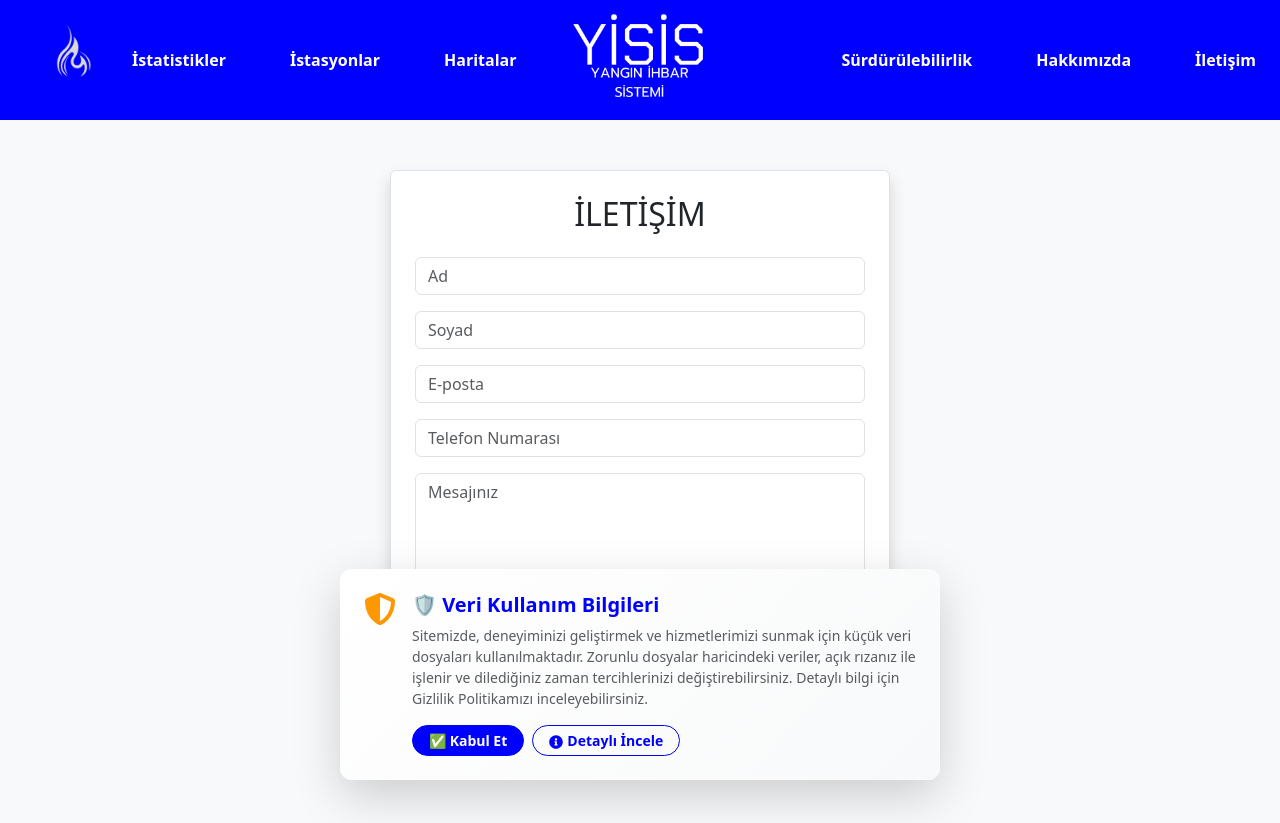
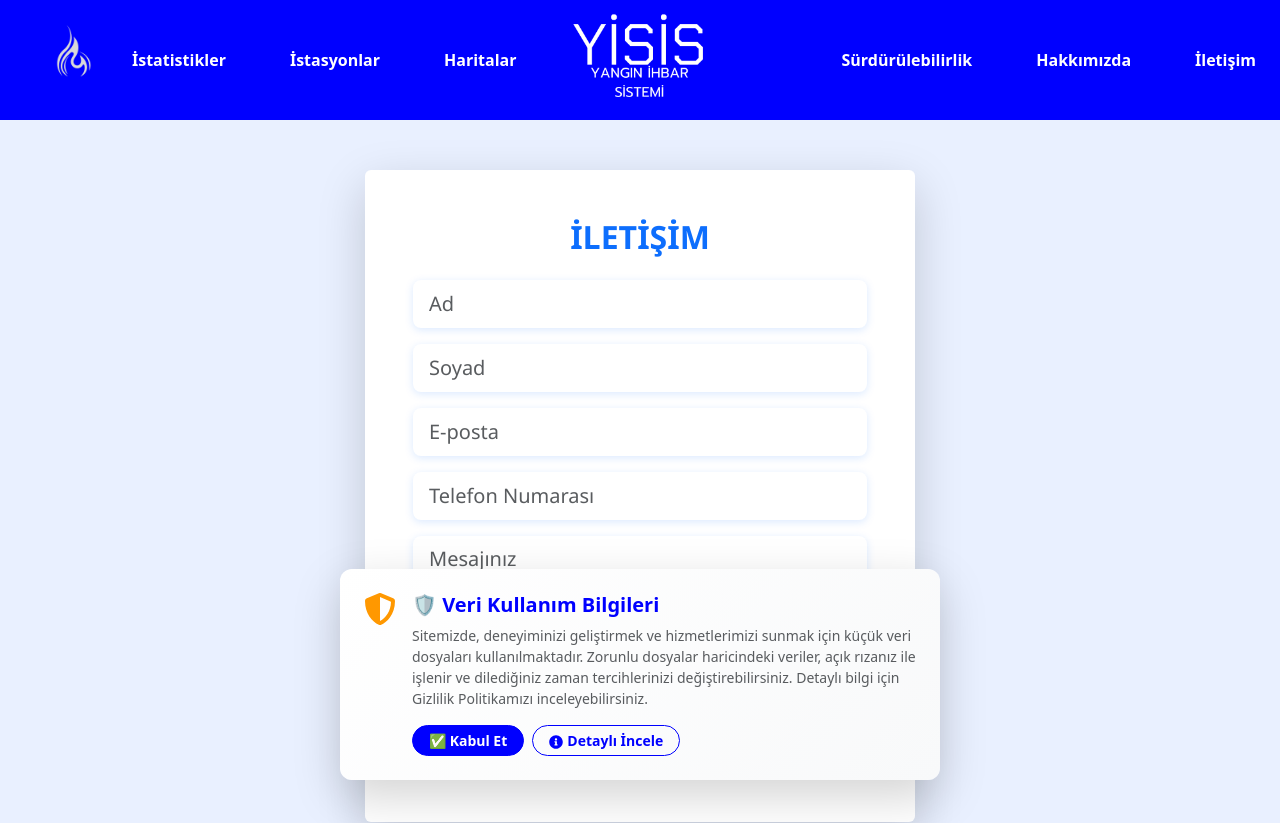
Before and after one commit to miracdogann/yangin_ihbar_app, a React (Vite) app: page /contact in a window 1280 px wide. Shown: the top 823 px of the page. Built offline with nearby package versions, Linux system fonts and the light colour scheme.

Commit message:
Update Contact.jsx

```diff
--- a/src/pages/Contact.jsx
+++ b/src/pages/Contact.jsx
@@ -1,29 +1,40 @@
 import React, { useState } from "react";
 
 export default function Contact() {
-  const [form, setForm] = useState({ firstName: "", lastName: "", email: "", phone: "", message: "" });
-  const [error, setError] = useState("");
+  const [form, setForm] = useState({
+    firstName: "",
+    lastName: "",
+    email: "",
+    phone: "",
+    message: "",
+  });
+  const [error, setError] = useState({});
+  const [successMsg, setSuccessMsg] = useState("");
 
-  // Sadece harf girilmesine izin veren fonksiyon
+  // E-posta için basit regex kontrolü
+  const emailRegex = /^[^\s@]+@[^\s@]+\.[^\s@]+$/;
+
   function handleTextChange(e) {
     const { name, value } = e.target;
     const onlyLetters = value.replace(/[^a-zA-ZğüşöçıİĞÜŞÖÇ\s]/g, "");
     if (value !== onlyLetters) {
-      setError("Lütfen sadece harf giriniz.");
+      setError((prev) => ({ ...prev, [name]: "Lütfen sadece harf giriniz." }));
     } else {
-      setError("");
+      setError((prev) => ({ ...prev, [name]: "" }));
     }
     setForm((s) => ({ ...s, [name]: onlyLetters }));
   }
 
-  // Sadece rakam girilmesine izin veren fonksiyon ve max 11 karakter
   function handlePhoneChange(e) {
     const { name, value } = e.target;
     const onlyNumbers = value.replace(/[^0-9]/g, "").slice(0, 11);
     if (value !== onlyNumbers) {
-      setError("Telefon numarası sadece rakamlardan oluşmalı ve en fazla 11 karakter olmalı.");
+      setError((prev) => ({
+        ...prev,
+        [name]: "Telefon numarası sadece rakamlardan oluşmalı ve en fazla 11 karakter olmalı.",
+      }));
     } else {
-      setError("");
+      setError((prev) => ({ ...prev, [name]: "" }));
     }
     setForm((s) => ({ ...s, [name]: onlyNumbers }));
   }
@@ -31,28 +42,100 @@ export default function Contact() {
   function handleChange(e) {
     const { name, value } = e.target;
     setForm((s) => ({ ...s, [name]: value }));
-    setError("");
+    setError((prev) => ({ ...prev, [name]: "" }));
   }
 
   function handleSubmit(e) {
     e.preventDefault();
-    if (form.phone.length !== 11) {
-      setError("Telefon numarası 11 haneli olmalıdır.");
+    setSuccessMsg("");
+    let hasError = false;
+    let newErrors = {};
+
+    if (!form.firstName) {
+      newErrors.firstName = "Ad alanı zorunludur.";
+      hasError = true;
+    }
+    if (!form.lastName) {
+      newErrors.lastName = "Soyad alanı zorunludur.";
+      hasError = true;
+    }
+    if (!form.email) {
+      newErrors.email = "E-posta alanı zorunludur.";
+      hasError = true;
+    } else if (!emailRegex.test(form.email)) {
+      newErrors.email = "Geçerli bir e-posta adresi giriniz.";
+      hasError = true;
+    }
+    if (!form.phone) {
+      newErrors.phone = "Telefon numarası zorunludur.";
+      hasError = true;
+    } else if (form.phone.length !== 11) {
+      newErrors.phone = "Telefon numarası 11 haneli olmalıdır.";
+      hasError = true;
+    }
+    if (!form.message) {
+      newErrors.message = "Mesaj alanı boş bırakılamaz.";
+      hasError = true;
+    }
+
+    if (hasError) {
+      setError(newErrors);
       return;
     }
-    alert("Mesajınız gönderildi!");
+
+    setError({});
+    setSuccessMsg("Mesajınız başarıyla gönderildi! Teşekkür ederiz.");
     setForm({ firstName: "", lastName: "", email: "", phone: "", message: "" });
-    setError("");
   }
 
+  const inputStyle = {
+    borderRadius: "0.5rem",
+    border: "none",
+    boxShadow: "0 2px 8px rgba(13,110,253,0.15)",
+    transition: "box-shadow 0.3s ease",
+  };
+
+  const handleFocus = (e) => {
+    e.target.style.boxShadow = "0 0 12px 3px rgba(13,110,253,0.5)";
+    e.target.style.outline = "none";
+  };
+
+  const handleBlur = (e) => {
+    e.target.style.boxShadow = "0 2px 8px rgba(13,110,253,0.15)";
+  };
+
   return (
-    <div className="d-flex justify-content-center align-items-start min-vh-100 bg-light" style={{ paddingTop: "50px" }}>
-      <form className="p-4 border rounded shadow bg-white w-100" style={{ maxWidth: "500px" }} onSubmit={handleSubmit}>
-        <h2 className="mb-4 text-center">İLETİŞİM</h2>
+    <div
+      className="d-flex justify-content-center align-items-start min-vh-100"
+      style={{
+        paddingTop: "50px",
+        backgroundColor: "#e9f0ff",
+        width: "100%",
+        boxSizing: "border-box",
+        paddingLeft: "15px",
+        paddingRight: "15px",
+        fontFamily: "'Segoe UI', Tahoma, Geneva, Verdana, sans-serif",
+      }}
+    >
+      <form
+        onSubmit={handleSubmit}
+        className="bg-white p-5 rounded shadow-lg"
+        style={{ maxWidth: 550, width: "100%" }}
+        noValidate
+        aria-label="İletişim formu"
+      >
+        <h2 className="mb-4 text-center fw-bold" style={{ color: "#0d6efd" }}>
+          İLETİŞİM
+        </h2>
 
-        {error && (
-          <div className="alert alert-danger py-2" role="alert">
-            {error}
+        {successMsg && (
+          <div
+            className="alert alert-success text-center mb-4"
+            role="alert"
+            aria-live="polite"
+            style={{ fontWeight: "600", borderRadius: "0.5rem" }}
+          >
+            {successMsg}
           </div>
         )}
 
@@ -60,82 +143,145 @@ export default function Contact() {
           <input
             type="text"
             name="firstName"
-            className="form-control"
+            className="form-control form-control-lg"
             placeholder="Ad"
             value={form.firstName}
             onChange={handleTextChange}
+            onFocus={handleFocus}
+            onBlur={handleBlur}
             required
             autoComplete="off"
             inputMode="text"
+            style={inputStyle}
+            aria-describedby="firstNameHelp"
+            aria-invalid={!!error.firstName}
           />
+          {error.firstName && (
+            <div
+              id="firstNameHelp"
+              className="form-text text-danger fw-semibold"
+              role="alert"
+            >
+              {error.firstName}
+            </div>
+          )}
         </div>
 
         <div className="mb-3">
           <input
             type="text"
             name="lastName"
-            className="form-control"
+            className="form-control form-control-lg"
             placeholder="Soyad"
             value={form.lastName}
             onChange={handleTextChange}
+            onFocus={handleFocus}
+            onBlur={handleBlur}
             required
             autoComplete="off"
             inputMode="text"
+            style={inputStyle}
+            aria-describedby="lastNameHelp"
+            aria-invalid={!!error.lastName}
           />
+          {error.lastName && (
+            <div id="lastNameHelp" className="form-text text-danger fw-semibold" role="alert">
+              {error.lastName}
+            </div>
+          )}
         </div>
 
         <div className="mb-3">
           <input
             type="email"
             name="email"
-            className="form-control"
+            className="form-control form-control-lg"
             placeholder="E-posta"
             value={form.email}
             onChange={handleChange}
+            onFocus={handleFocus}
+            onBlur={handleBlur}
             required
             autoComplete="off"
+            style={inputStyle}
+            aria-describedby="emailHelp"
+            aria-invalid={!!error.email}
           />
+          {error.email && (
+            <div id="emailHelp" className="form-text text-danger fw-semibold" role="alert">
+              {error.email}
+            </div>
+          )}
         </div>
 
         <div className="mb-3">
           <input
             type="tel"
             name="phone"
-            className="form-control"
+            className="form-control form-control-lg"
             placeholder="Telefon Numarası"
             value={form.phone}
             onChange={handlePhoneChange}
+            onFocus={handleFocus}
+            onBlur={handleBlur}
             required
             autoComplete="off"
             inputMode="numeric"
             maxLength={11}
+            style={inputStyle}
+            aria-describedby="phoneHelp"
+            aria-invalid={!!error.phone}
           />
+          {error.phone && (
+            <div id="phoneHelp" className="form-text text-danger fw-semibold" role="alert">
+              {error.phone}
+            </div>
+          )}
         </div>
 
-          <div className="mb-3">
+        <div className="mb-4">
           <textarea
             name="message"
-            className="form-control"
+            className="form-control form-control-lg"
             placeholder="Mesajınız"
             value={form.message}
-            onChange={handleChange} // Sadece burada değişiklik yapıldı
-            rows="5"
+            onChange={handleChange}
+            onFocus={handleFocus}
+            onBlur={handleBlur}
+            rows={5}
             required
+            style={inputStyle}
+            aria-describedby="messageHelp"
+            aria-invalid={!!error.message}
           ></textarea>
+          {error.message && (
+            <div id="messageHelp" className="form-text text-danger fw-semibold" role="alert">
+              {error.message}
+            </div>
+          )}
         </div>
 
-        <div className="d-flex justify-content-between">
+        <div
+          className="d-flex gap-3 flex-wrap justify-content-center"
+          style={{ marginTop: "1rem" }}
+        >
           <button
             type="reset"
-            className="btn btn-outline-secondary"
+            className="btn btn-outline-primary btn-lg flex-grow-1"
             onClick={() => {
               setForm({ firstName: "", lastName: "", email: "", phone: "", message: "" });
-              setError("");
+              setError({});
+              setSuccessMsg("");
             }}
+            style={{ cursor: "pointer", minWidth: 140 }}
           >
             Temizle
           </button>
-          <button type="submit" className="btn btn-primary">
+          <button
+            type="submit"
+            className="btn btn-primary btn-lg flex-grow-1"
+            style={{ cursor: "pointer", minWidth: 140 }}
+          >
             Gönder
           </button>
         </div>
```
